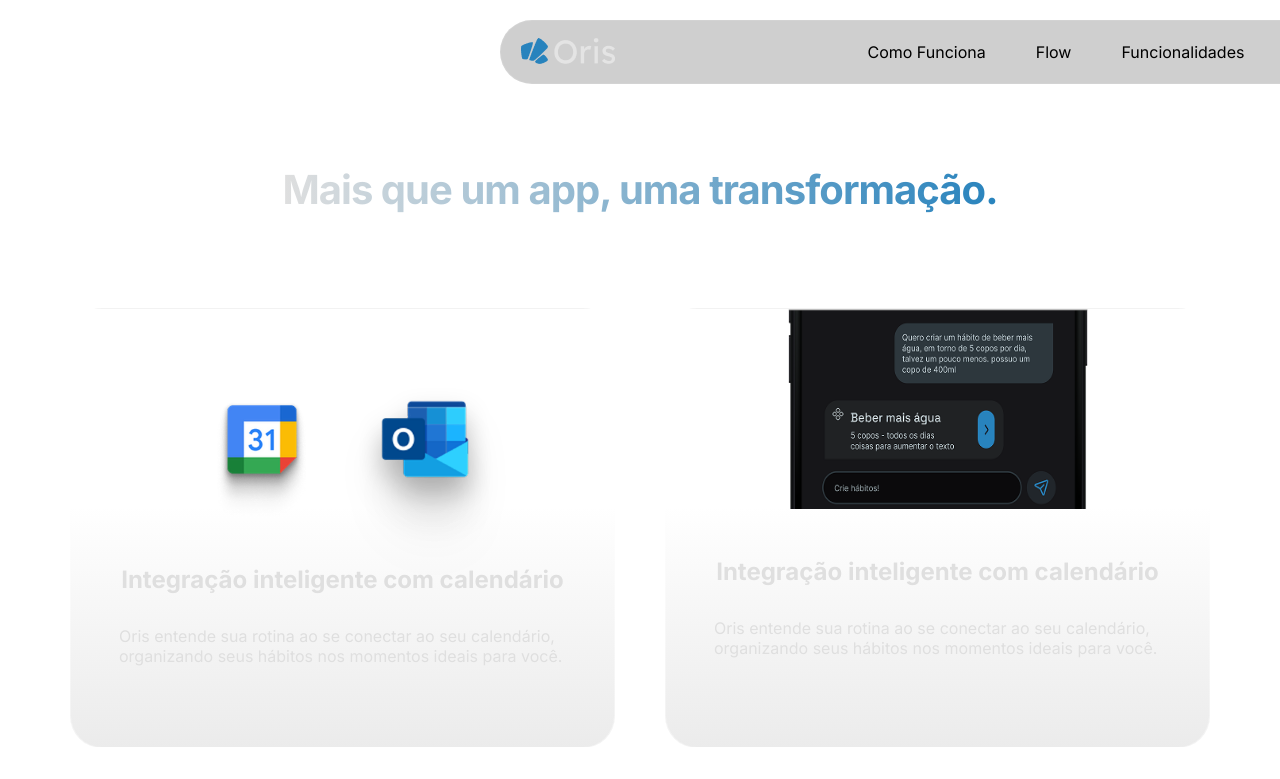
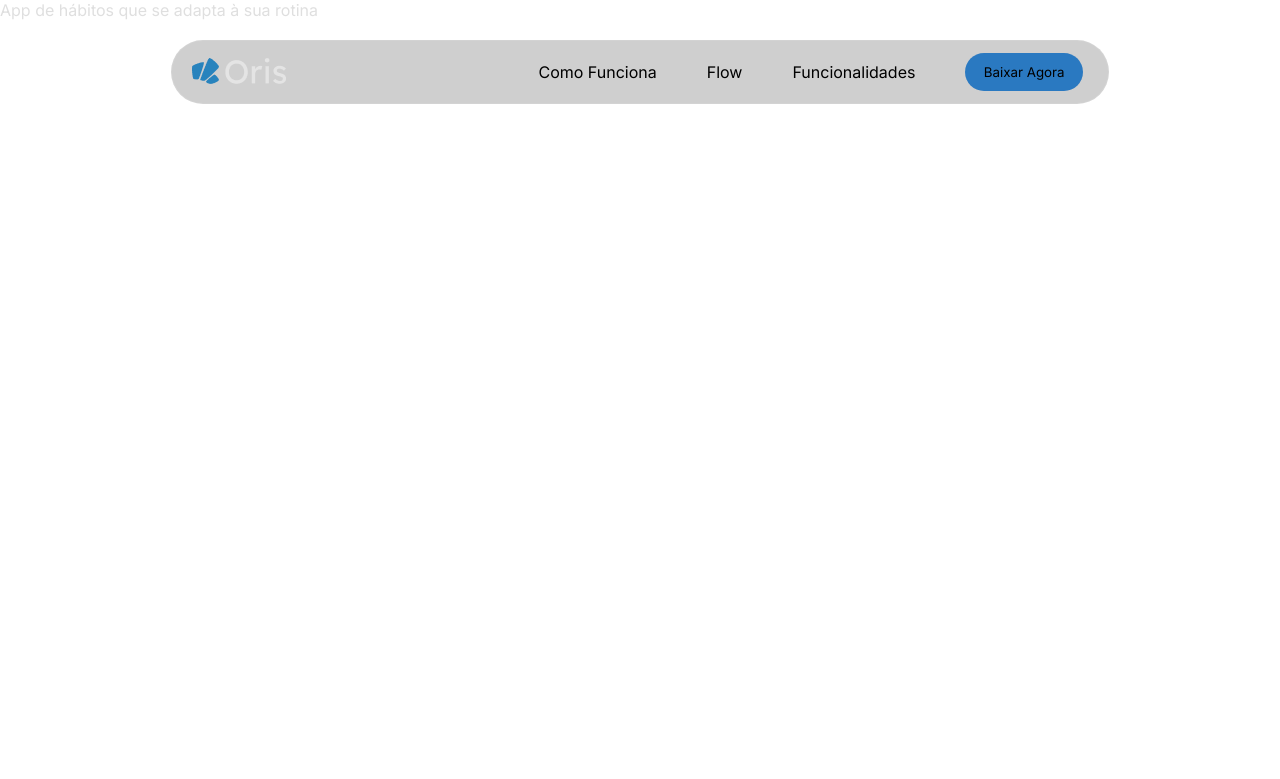
Before and after one commit to Breno-V/oris-website, a Next.js app: page / in a window 1280 px wide. Shown: the top 779 px of the page. Built offline with nearby package versions, Linux system fonts and the light colour scheme; a web font is replaced by a local one.

Commit message:
Adicionado scroll suave!

```diff
--- a/package.json
+++ b/package.json
@@ -9,6 +9,7 @@
     "lint": "next lint"
   },
   "dependencies": {
+    "@studio-freight/lenis": "^1.0.42",
     "next": "15.5.2",
     "react": "19.1.0",
     "react-dom": "19.1.0",
--- a/src/app/layout.jsx
+++ b/src/app/layout.jsx
@@ -1,7 +1,8 @@
 import { Inter } from "next/font/google";
 import "./styles/globals.scss";
-import Footer from "../components/Footer/Footer";
-import NavBar from "../components/NavBar/Navbar";
+import Footer from "@/components/Footer/Footer";
+import NavBar from "@/components/NavBar/Navbar";
+import LenisProvider from "@/components/Scroll/lenisProvider";
 
 const InterFont = Inter({
   subsets: ["latin"],
@@ -18,11 +19,11 @@ export default function RootLayout({ children }) {
   return (
     <html lang="pt-br">
       <body className={`${InterFont.variable} font-sans`}>
-        <NavBar />
-        <main>
-        {children}
-        </main>
-        <Footer />
+        <LenisProvider>
+          <NavBar />
+          <main>{children}</main>
+          <Footer />
+        </LenisProvider>
       </body>
     </html>
   );
--- a/src/app/styles/globals.scss
+++ b/src/app/styles/globals.scss
@@ -7,8 +7,18 @@
   }
 }
 
+html, body, #__next {
+  scroll-behavior: auto; /* Lenis cuida da suavidade */
+}
+
 html{
-  scroll-behavior: smooth;
+  height: 100%;
+  margin: 0;
+  padding: 0;
+}
+
+#HowItWorks, #Flow, #Functions {
+  scroll-margin-top: calc(var(--nav-height) + 0.5rem);
 }
 
 body {
--- a/src/components/MainContainer/MainContainer.js
+++ b/src/components/MainContainer/MainContainer.js
@@ -4,11 +4,11 @@ import Image from "next/image";
 export default function MainContainer() {
     return (
         <>
-            {/* <section>
+            <section>
                 <div className="welcomeArea">
                     <div className="title">App de hábitos que se adapta à sua rotina</div>
                 </div>
-            </section> */}
+            </section>
             <section>
                 <div className="HIWcontainer" id="HowItWorks">
                     <h2 className="title">Mais que um app, uma transformação.</h2>
--- a/src/components/MainContainer/MainContainer.scss
+++ b/src/components/MainContainer/MainContainer.scss
@@ -1,25 +1,18 @@
 $text-color: #DFDFDF;
 
-// .welcomeArea {
-//   display: flex;
-//   width: 90rem;
-//   height: 139.6875rem;
-//   flex-shrink: 0;
+.welcomeArea {
+  display: flex;
+  width: 90rem;
+  height: 139.6875rem;
+  flex-shrink: 0;
 
-//   .title {
-//     color: #DFDFDF;
-//     justify-content: center;
-//     text-align: center;
-//     /* Title Hero */
-//     font-family: var(--sds-typography-title-hero-font-family);
-//     font-size: var(--sds-typography-title-hero-size);
-//     font-style: normal;
-//     font-weight: var(--sds-typography-title-hero-font-weight);
-//     line-height: 120%;
-//     /* 5.4rem */
-//     letter-spacing: -0.135rem;
-//   }
-// }
+  .title {
+    color: #DFDFDF;
+    justify-content: center;
+    text-align: center;
+
+  }
+}
 
 .HIWcontainer {
   display: flex;
--- a/src/components/NavBar/NavBar.scss
+++ b/src/components/NavBar/NavBar.scss
@@ -1,6 +1,10 @@
 .navBar {
+    position: absolute;
+    top: 1.25rem;
+    left: 50%;
+    transform: translateX(-50%);
+    z-index: 1000;
     display: flex;
-    position: absolute;
     justify-content: flex-end;
     border-radius: 2rem;
     border: 0.063rem solid rgba(255, 255, 255, 0.10);
@@ -9,7 +13,6 @@
     width: 58.625rem;
     height: 4rem;
     margin-top: 1.25rem;
-    margin-left: 31.25rem;
 
     transition: all 0.3s cubic-bezier(0.4, 0, 0.2, 1);
 
--- a/src/components/NavBar/Navbar.js
+++ b/src/components/NavBar/Navbar.js
@@ -1,7 +1,25 @@
+"use client"
+
 import "@/components/NavBar/NavBar.scss";
+import { useLenis } from "@/components/Scroll/useLenis";
 import Image from "next/image";
 import ButtonDownload from "@/components/ButtonDownload/Download.js";
 export default function NavBar() {
+
+    const lenis = useLenis(); // vamos retornar o lenis instance do hook
+
+    const handleClick = (e) => {
+        const href = e.currentTarget.getAttribute("href");
+        if (!href.startsWith("#") || !lenis) return; // garante que lenis existe
+
+        e.preventDefault();
+        const target = document.querySelector(href);
+        if (!target) return;
+
+        lenis.scrollTo(target); // scroll suave via Lenis
+        history.replaceState(null, "", href);
+    };
+
     return (
         <div className="navBar">
             <div className="logo">
@@ -9,13 +27,13 @@ export default function NavBar() {
             </div>
             <ul className="ul">
                 <li className="li">
-                    <a href="#HowItWorks" className="HowItWorks">Como Funciona</a>
+                    <a href="#HowItWorks" className="HowItWorks" onClick={handleClick}>Como Funciona</a>
                 </li>
                 <li className="li">
-                    <a href="#Flow" className="Flow">Flow</a>
+                    <a href="#Flow" className="Flow" onClick={handleClick}>Flow</a>
                 </li>
                 <li className="li">
-                    <a href="#Functions">Funcionalidades</a>
+                    <a href="#Functions" onClick={handleClick}>Funcionalidades</a>
                 </li>
                 <li className="li">
                     <ButtonDownload />
--- /dev/null
+++ b/src/components/Scroll/lenisProvider.js
@@ -0,0 +1,7 @@
+"use client";
+import { useLenis } from "@/components/Scroll/useLenis";
+
+export default function LenisProvider({ children }) {
+  useLenis();
+  return <>{children}</>;
+}
--- /dev/null
+++ b/src/components/Scroll/useLenis.js
@@ -0,0 +1,29 @@
+"use client";
+import { useEffect, useRef, useState } from "react";
+import Lenis from "@studio-freight/lenis";
+
+export function useLenis() {
+  const lenisRef = useRef(null);
+  const [ready, setReady] = useState(false);
+
+  useEffect(() => {
+    lenisRef.current = new Lenis({
+      duration: 1.2,
+      easing: (t) => Math.min(1, 1.001 - Math.pow(2, -10 * t)),
+      smoothWheel: true,
+      smoothTouch: false,
+    });
+
+    function raf(time) {
+      lenisRef.current.raf(time);
+      requestAnimationFrame(raf);
+    }
+    requestAnimationFrame(raf);
+
+    setReady(true); // Lenis pronto
+
+    return () => lenisRef.current.destroy();
+  }, []);
+
+  return ready ? lenisRef.current : null;
+}
```
Also changed, not shown: 1 other file (tests, documents, lock files or other folders).
